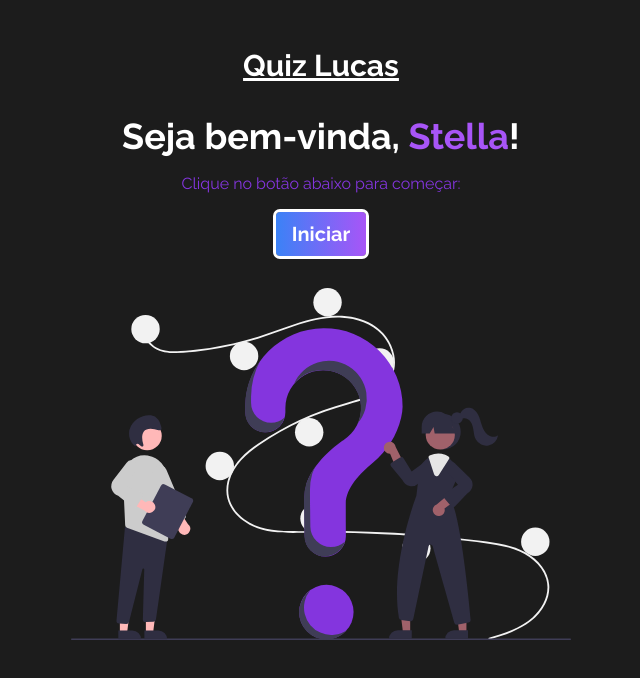
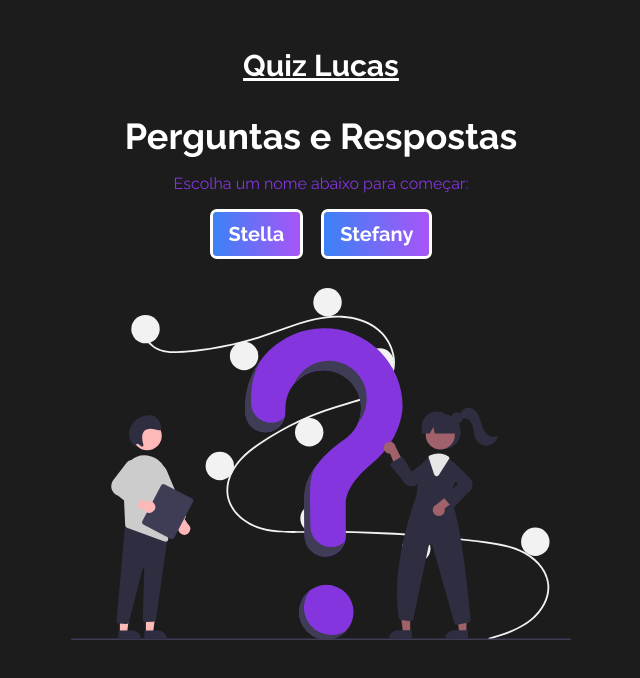
Before and after one commit to llucasy/quiz-lucas, a Next.js app: page / in a window 1280 px wide. Shown: the top 678 px of the page, without its empty margins (319-959 px from the left). Built offline with nearby package versions, Linux system fonts and the light colour scheme.

Commit message:
feat: new home page

```diff
--- a/src/app/page.tsx
+++ b/src/app/page.tsx
@@ -1,25 +1,39 @@
 'use client'
 
-import { QuizContext } from '@/contexts/Quiz'
-import { useContext, useEffect } from 'react'
+import Image from 'next/image'
+import Link from 'next/link'
 
-import GameOver from '@/components/GameOver'
-import Question from '@/components/Question'
-import Welcome from '@/components/Welcome'
+import quizImg from '@/img/quiz.svg'
 
 export default function Home() {
-  const [quizState, dispatch] = useContext<any>(QuizContext)
-
-  useEffect(() => {
-    dispatch({ type: 'REORDER_QUESTIONS' })
-  }, [dispatch])
-
   return (
     <main className="flex flex-col items-center justify-center text-center pt-12">
       <h1 className="text-3xl font-bold underline mb-8">Quiz Lucas</h1>
-      {quizState.gameStage === 'Start' && <Welcome />}
-      {quizState.gameStage === 'Playing' && <Question />}
-      {quizState.gameStage === 'End' && <GameOver />}
+      <div className="flex flex-col justify-center items-center max-w-[500px]">
+        <h2 className="text-4xl font-bold mb-4">
+          Perguntas e Respostas
+        </h2>
+        <p className="mb-4 text-[#8435de]">Escolha um nome abaixo para começar:</p>
+        <div className="flex gap-6">
+          <Link href="/stella">
+            <button
+              type="button"
+              className="bg-blue-500 hover:bg-blue-700 text-white font-bold py-2 px-4 rounded"
+            >
+              Stella
+            </button>
+          </Link>
+          <Link href="/stefany">
+            <button
+              type="button"
+              className="bg-blue-500 hover:bg-blue-700 text-white font-bold py-2 px-4 rounded"
+            >
+              Stefany
+            </button>
+          </Link>
+        </div>
+        <Image className="mt-8" src={quizImg} alt="Inicio do Quiz" />
+      </div>
     </main>
   )
 }
--- /dev/null
+++ b/src/app/stefany/page.tsx
@@ -0,0 +1,25 @@
+'use client'
+
+import { QuizContext } from '@/contexts/Quiz'
+import { useContext, useEffect } from 'react'
+
+import GameOver from '@/components/GameOver'
+import Question from '@/components/Question'
+import Welcome from '@/components/Welcome'
+
+export default function Home() {
+  const [quizState, dispatch] = useContext<any>(QuizContext)
+
+  useEffect(() => {
+    dispatch({ type: 'REORDER_QUESTIONS' })
+  }, [dispatch])
+
+  return (
+    <main className="flex flex-col items-center justify-center text-center pt-12">
+      <h1 className="text-3xl font-bold underline mb-8">Quiz Lucas</h1>
+      {quizState.gameStage === 'Start' && <Welcome name="Stefany" />}
+      {quizState.gameStage === 'Playing' && <Question />}
+      {quizState.gameStage === 'End' && <GameOver />}
+    </main>
+  )
+}
--- /dev/null
+++ b/src/app/stella/page.tsx
@@ -0,0 +1,25 @@
+'use client'
+
+import { QuizContext } from '@/contexts/Quiz'
+import { useContext, useEffect } from 'react'
+
+import GameOver from '@/components/GameOver'
+import Question from '@/components/Question'
+import Welcome from '@/components/Welcome'
+
+export default function Home() {
+  const [quizState, dispatch] = useContext<any>(QuizContext)
+
+  useEffect(() => {
+    dispatch({ type: 'REORDER_QUESTIONS' })
+  }, [dispatch])
+
+  return (
+    <main className="flex flex-col items-center justify-center text-center pt-12">
+      <h1 className="text-3xl font-bold underline mb-8">Quiz Lucas</h1>
+      {quizState.gameStage === 'Start' && <Welcome name="Stella" />}
+      {quizState.gameStage === 'Playing' && <Question />}
+      {quizState.gameStage === 'End' && <GameOver />}
+    </main>
+  )
+}
--- a/src/components/Welcome.tsx
+++ b/src/components/Welcome.tsx
@@ -6,12 +6,12 @@ import quizImg from '@/img/quiz.svg'
 import { Dispatch, useContext } from 'react'
 import { QuizContext } from '@/contexts/Quiz'
 
-const Welcome = () => {
+const Welcome = ({name}: { name: string }) => {
   const [quizState, dispatch] = useContext<any>(QuizContext)
 
   return (
     <div className="flex flex-col justify-center items-center max-w-[500px]">
-      <h2 className="text-4xl font-bold mb-4">Seja bem-vinda, <span className='text-purple-500'>Stella</span>!</h2>
+      <h2 className="text-4xl font-bold mb-4">Seja bem-vinda, <span className='text-purple-500'>{name}</span>!</h2>
       <p className="mb-4 text-[#8435de]">Clique no botão abaixo para começar:</p>
       <button
         onClick={() => dispatch({ type: 'CHANGE_STATE' })}
```
